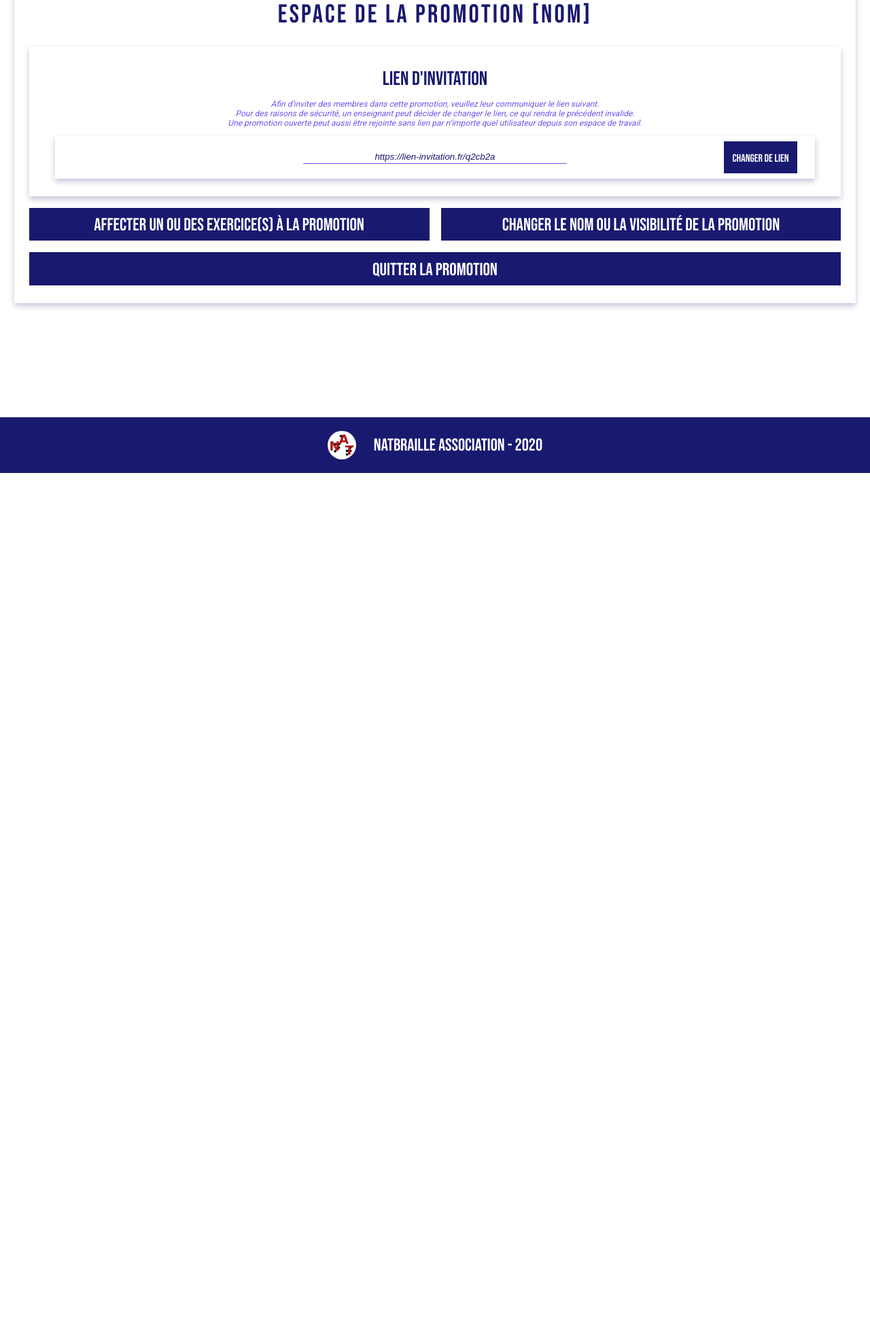
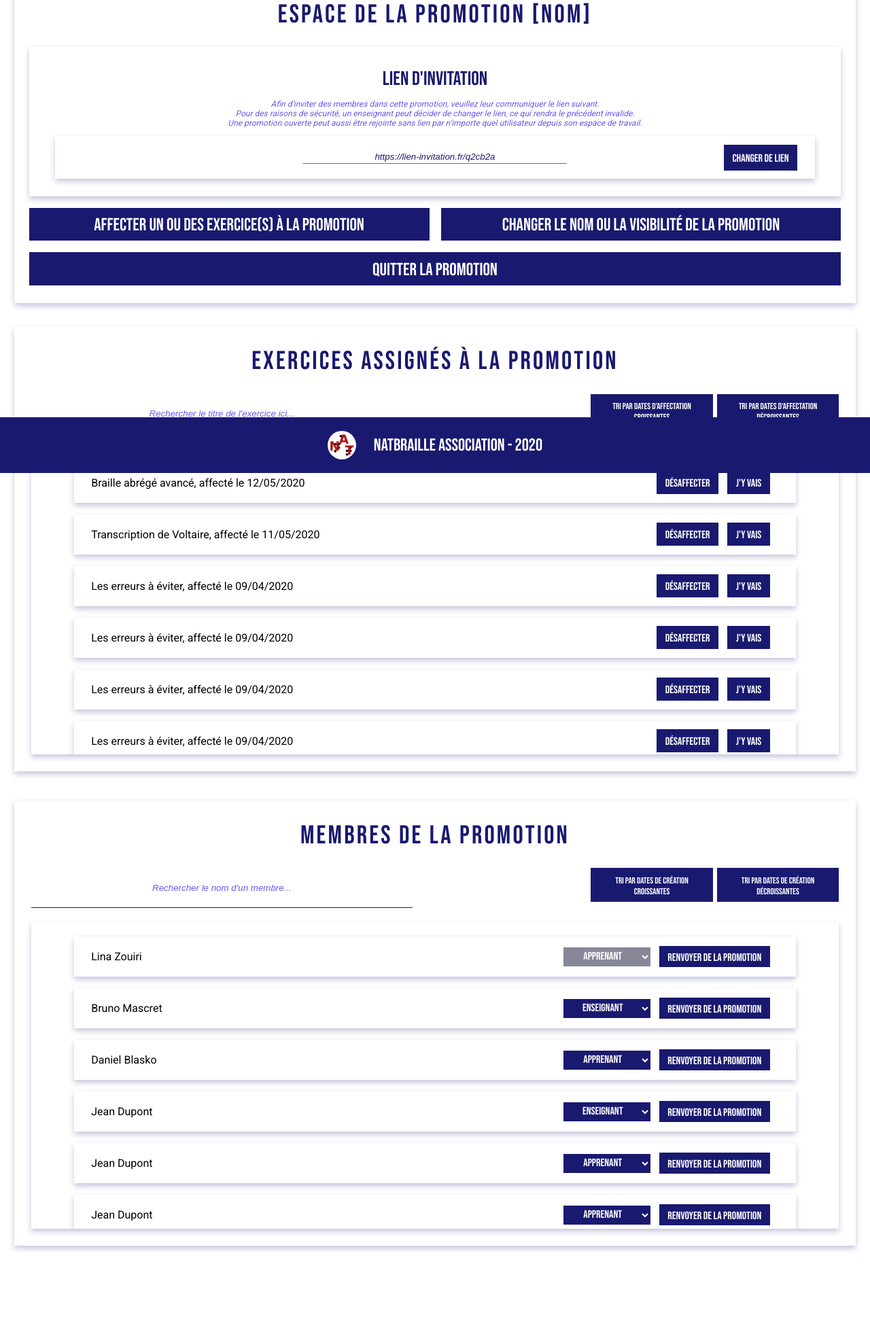
Before and after one commit to dblasko/natbraille-classrooms, a PHP site: page /promo.html in a window 1280 px wide. Shown: the part 154-2114 px from the top of the page at 68% size. Before the commit the page ends 850 px from the top, so only its background shows below. Run offline with PHP 8.4, Linux system fonts and the light colour scheme.

Commit message:
Implemented the promotion space prototype

```diff
--- a/prototypes/Daniel/accueil.css
+++ b/prototypes/Daniel/accueil.css
@@ -168,6 +168,11 @@ body>div {
 
 #promotions-row-2 .button {
     height: 1.5vh;
+    /*
+    font-size: 16px;
+    width: auto;
+    height: 30%;
+     */
 }
 
 #exercises-row-2 p, #promotions-row-2 p {
--- a/prototypes/Daniel/promo.css
+++ b/prototypes/Daniel/promo.css
@@ -1,10 +1,11 @@
 body>div {
-    margin: 11vh 1vw;
+    margin: 0vh 1vw;
 }
 
 #promotion-space {
     padding: 1vh 1.7vw;
     margin-top: 14vh;
+    margin-bottom: 4vh;
     text-align: center;
 }
 
@@ -26,6 +27,7 @@ body>div {
     justify-content: space-between;
     position: relative;
     height: 6.5vh;
+    z-index: 0;
 }
 
 #invite-link-card > input {
@@ -40,9 +42,9 @@ body>div {
 #invite-link-card > .button {
     position: absolute;
     margin: 0px;
-    top: 1vh;
+    top: 1.5vh;
     right: 2vw;
-    height: 5.5vh;
+    height: 4.5vh;
     font-size: 16px;
 }
 
@@ -65,3 +67,74 @@ body>div {
     width: 100%;
     margin-bottom: 2vh;
 }
+
+#exercises {
+    margin-bottom: 5vh;
+}
+
+#members {
+    margin-bottom: 15vh;
+}
+
+#exercises > h1, #members > h1 {
+    text-align: center;
+}
+
+#exercises-row-1, #members-row-1 {
+    display: flex;
+    flex-direction: row;
+}
+
+#exercises-row-1 > a, #members-row-1 > a {
+    width: 12vw;
+    font-size: 13px;
+    margin: 0vw 0vw 1vh 0.5vw;
+}
+
+#exercises-row-1 > .form-input, #members-row-1 > .form-input {
+    flex-grow: 2;
+    width: 18vw;
+    margin-right: 20vw;
+}
+
+#exercises-row-2, #members-row-2 {
+    height: 50vh;
+    margin: 2.5vh 0vh;
+    display: flex;
+    flex-direction: column;
+    justify-content: flex-start;
+    align-items: center;
+    overflow-y: scroll;
+    padding: 1.5vh 1vw;
+}
+
+#exercises-row-2 > div, #members-row-2 > div {
+    margin: 1vh 0vw;
+    width: 87%;
+    display: flex;
+    flex-direction: row;
+    align-items: center;
+    justify-content: center;
+}
+
+#exercises-row-2 .button, #members-row-2 .button {
+    font-size: 16px;
+    width: auto;
+    height: 30%;
+    margin-right: 1vw;
+}
+
+#members-row-2 .select {
+    font-size: 16px;
+    height: 56%;
+    width: 10vw;
+    margin-right: 1vw;
+}
+
+#members-row-2 .button {
+    height: 1.5vh;
+}
+
+#exercises-row-2 p, #members-row-2 p {
+    flex-grow: 4;
+}
--- a/prototypes/Daniel/promo.html
+++ b/prototypes/Daniel/promo.html
@@ -41,6 +41,111 @@
     </div>
 </div>
 
+<div class="card" id="exercises">
+    <h1 class="title-1">Exercices assignés à la promotion</h1>
+    <div id="exercises-row-1">
+        <label class="accessibility-label" for="exercise-research">Rechercher le titre de l'exercice :</label>
+        <input name="exercise-research" id="exercise-research" class="form-input" type="text"
+               placeholder="Rechercher le titre de l'exercice ici...">
+        <a class="button">Tri par dates d'affectation croissantes</a>
+        <a class="button">Tri par dates d'affectation décroissantes</a>
+    </div>
+    <div class="card" id="exercises-row-2">
+        <div class="card">
+            <p>Braille abrégé avancé, affecté le 12/05/2020</p>
+            <a class="button">Désaffecter</a>
+            <a class="button">J'y vais</a>
+        </div>
+        <div class="card">
+            <p>Transcription de Voltaire, affecté le 11/05/2020</p>
+            <a class="button">Désaffecter</a>
+            <a class="button">J'y vais</a>
+        </div>
+        <div class="card">
+            <p>Les erreurs à éviter, affecté le 09/04/2020</p>
+            <a class="button">Désaffecter</a>
+            <a class="button">J'y vais</a>
+        </div>
+        <div class="card">
+            <p>Les erreurs à éviter, affecté le 09/04/2020</p>
+            <a class="button">Désaffecter</a>
+            <a class="button">J'y vais</a>
+        </div>
+        <div class="card">
+            <p>Les erreurs à éviter, affecté le 09/04/2020</p>
+            <a class="button">Désaffecter</a>
+            <a class="button">J'y vais</a>
+        </div>
+        <div class="card">
+            <p>Les erreurs à éviter, affecté le 09/04/2020</p>
+            <a class="button">Désaffecter</a>
+            <a class="button">J'y vais</a>
+        </div>
+    </div>
+</div>
+
+<div class="card" id="members">
+    <h1 class="title-1">Membres de la promotion</h1>
+    <div id="members-row-1">
+        <label class="accessibility-label" for="member-research">Rechercher le nom d'un membre :</label>
+        <input name="promotion-research" id="member-research" class="form-input" type="text"
+               placeholder="Rechercher le nom d'un membre..."/>
+        <a class="button">Tri par dates de création croissantes</a>
+        <a class="button">Tri par dates de création décroissantes</a>
+    </div>
+    <div class="card" id="members-row-2">
+        <div class="card">
+            <p>Lina Zouiri</p>
+            <select class="select" disabled> <!-- disabled (si apprenant sur la page) -->
+                <option value="teacher">Enseignant</option>
+                <option selected value="student">Apprenant</option>
+            </select>
+            <a class="button">Renvoyer de la promotion</a>
+        </div>
+        <div class="card">
+            <p>Bruno Mascret</p>
+            <select class="select">
+                <option selected value="teacher">Enseignant</option>
+                <option value="student">Apprenant</option>
+            </select>
+            <a class="button">Renvoyer de la promotion</a>
+        </div>
+        <div class="card">
+            <p>Daniel Blasko</p>
+            <select class="select">
+                <option value="teacher">Enseignant</option>
+                <option selected value="student">Apprenant</option>
+            </select>
+            <a class="button">Renvoyer de la promotion</a>
+        </div>
+        <div class="card">
+            <p>Jean Dupont</p>
+            <select class="select">
+                <option selected value="teacher">Enseignant</option>
+                <option value="student">Apprenant</option>
+            </select>
+            <a class="button">Renvoyer de la promotion</a>
+        </div>
+        <div class="card">
+            <p>Jean Dupont</p>
+            <select class="select">
+                <option value="teacher">Enseignant</option>
+                <option selected value="student">Apprenant</option>
+            </select>
+            <a class="button">Renvoyer de la promotion</a>
+        </div>
+        <div class="card">
+            <p>Jean Dupont</p>
+            <select class="select">
+                <option value="teacher">Enseignant</option>
+                <option selected value="student">Apprenant</option>
+            </select>
+            <a class="button">Renvoyer de la promotion</a>
+        </div>
+    </div>
+</div>
+</div>
+
 <footer>
     <img src="logo.png" alt="Logo de l'association NatBraille." />
     <p>NATBRAILLE ASSOCIATION - 2020</p>
--- a/prototypes/Daniel/style.css
+++ b/prototypes/Daniel/style.css
@@ -41,6 +41,7 @@ header {
     font-size: 28px;
     font-family: 'Bebas Neue',
         cursive;
+    z-index: 999;
 }
 
 header img {
@@ -157,6 +158,26 @@ header img {
     font-style: italic;
 }
 
+.select select{
+    background: transparent;
+    font-size: 16px;
+}
+
+.select {
+    font-family: 'Bebas Neue', cursive;
+    text-align: center;
+    border: 0px solid black;
+    overflow: hidden;
+    color: white;
+    background: #191970;
+}
+
+.select:disabled {
+    color: white;
+    background: #55556d;
+}
+
+
 .form-input:focus {
     border-bottom: 1px solid #6D57F1;
 }
```
